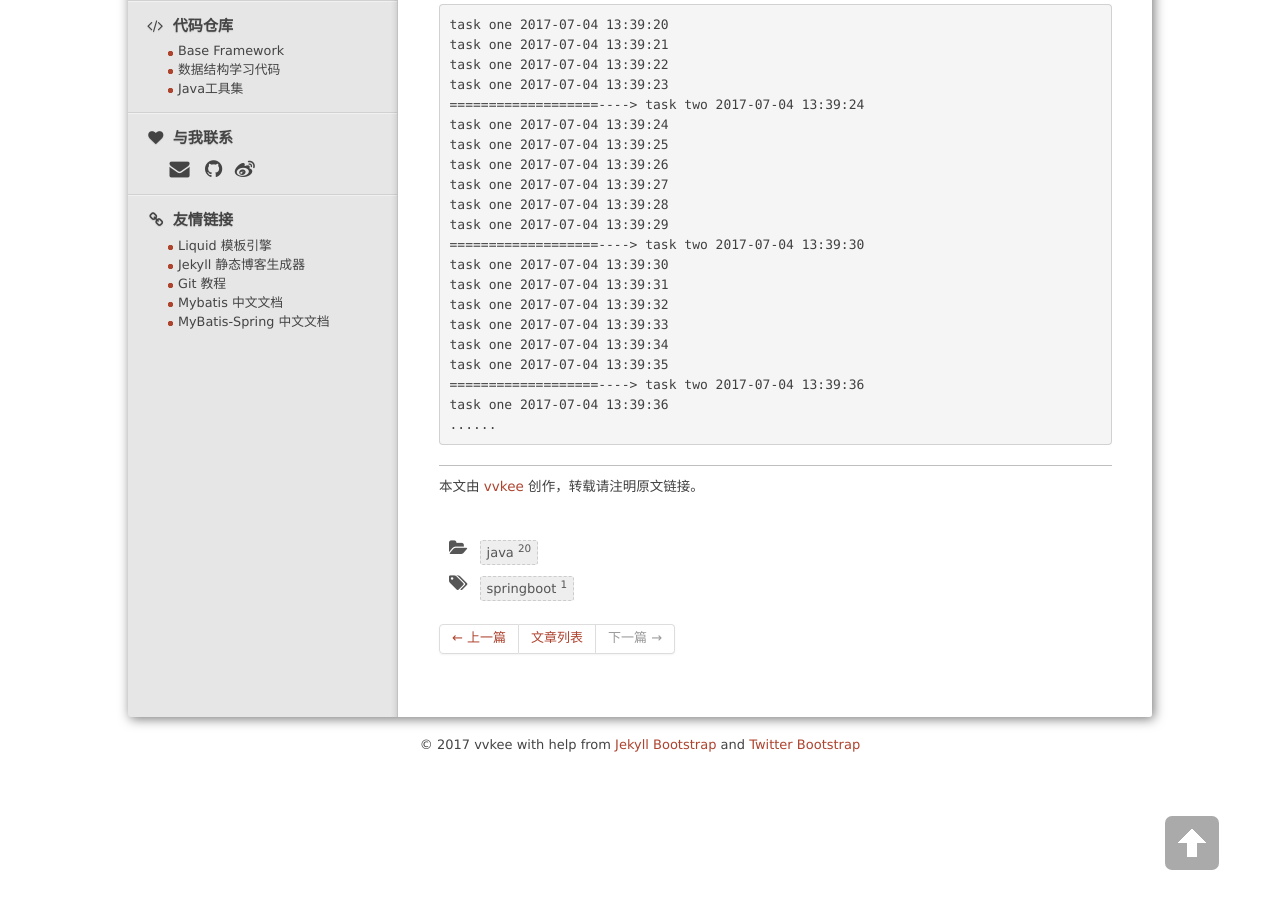
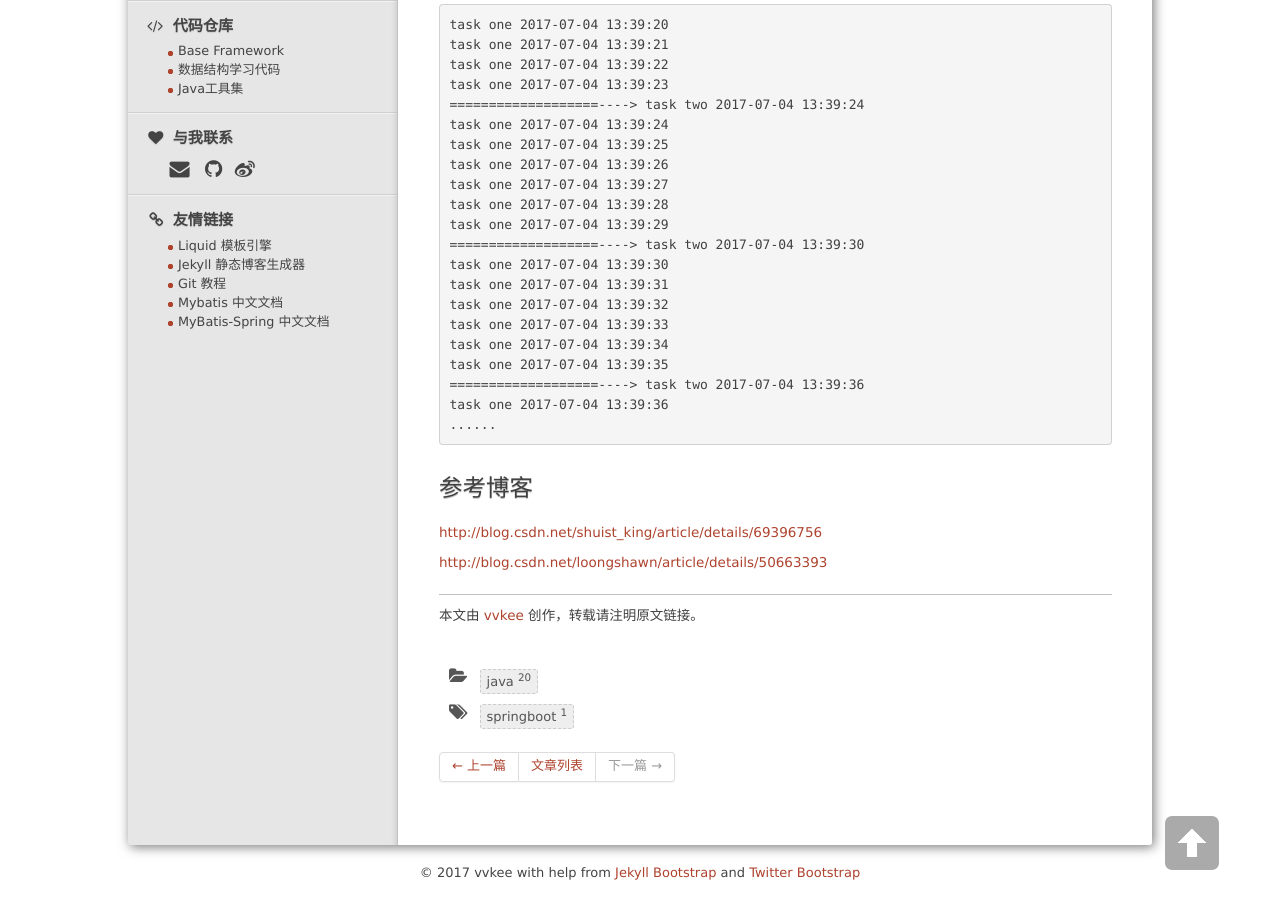
Before and after one commit to xuhf/xuhf.github.com, a Jekyll site: the page built from _posts/2017-07-04-springboot-task-executor.md, in a window 1280 px wide and 900 px high, scrolled down 2113 px. Built offline with Jekyll 4.4.1, drawn with Linux system fonts in a browser that asks for light colours; nearby versions of some CDN libraries; library files that are not in the unit come from our copies; comment, search, counter and statistics services are not loaded.

````diff
--- a/_posts/2017-07-04-springboot-task-executor.md
+++ b/_posts/2017-07-04-springboot-task-executor.md
@@ -127,3 +127,9 @@
 task one 2017-07-04 13:39:36
 ......
 ```
+
+## 参考博客
+
+<http://blog.csdn.net/shuist_king/article/details/69396756>
+
+<http://blog.csdn.net/loongshawn/article/details/50663393>
````
